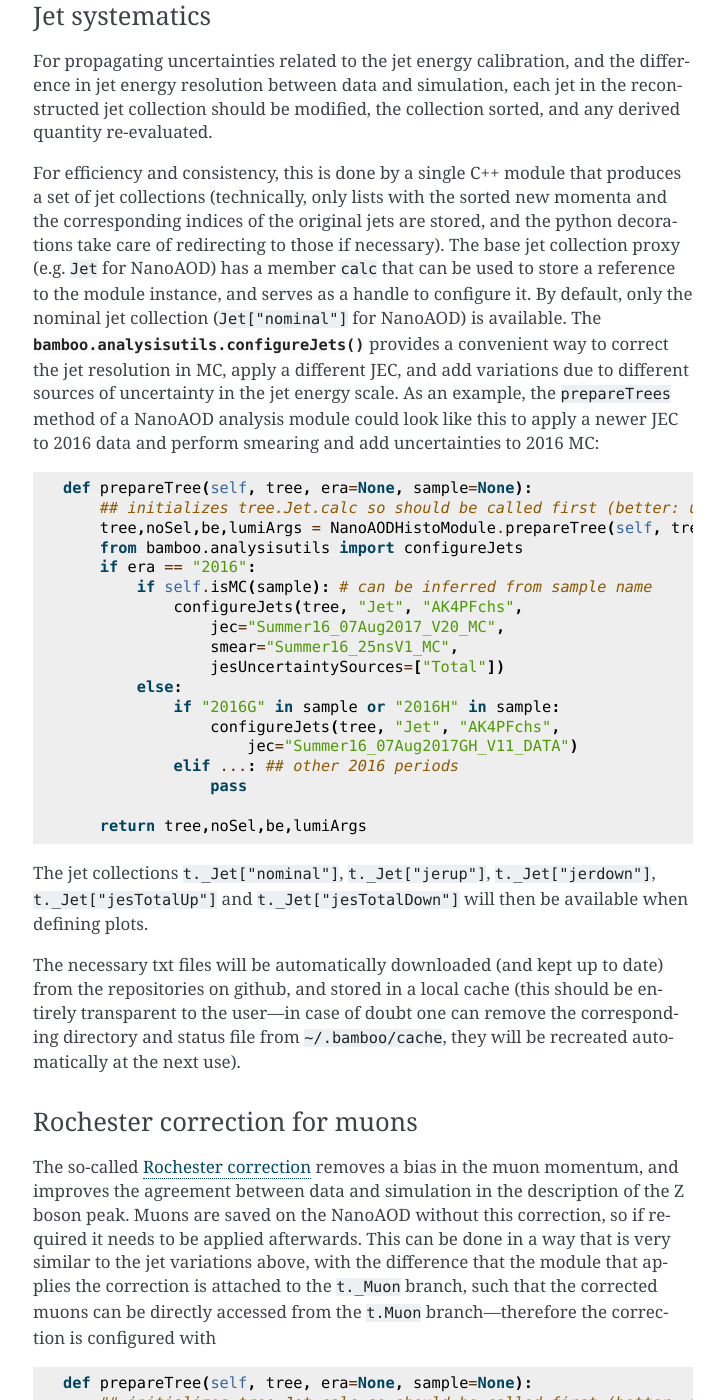
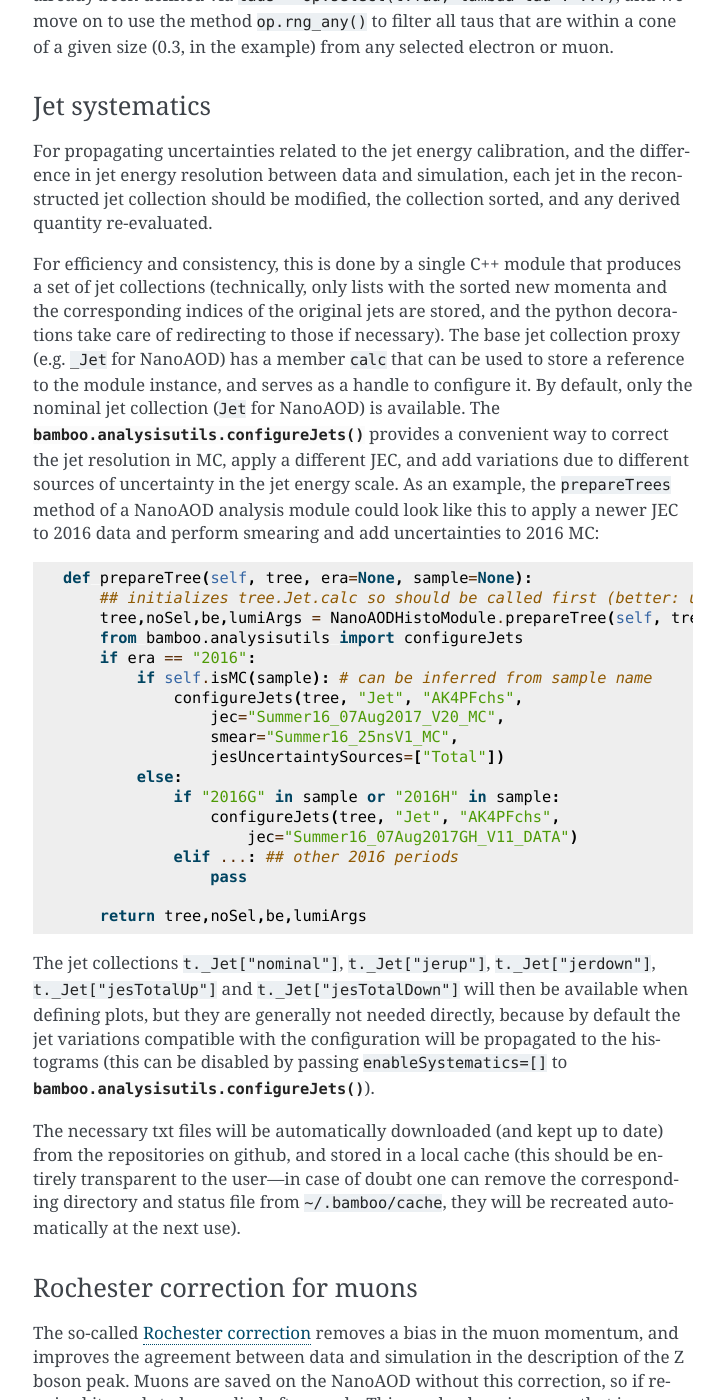
Before and after one commit to recotoolsbenchmarks/BambooAnalysis, a Sphinx documentation site: the page built from doc/userguide.rst, in a window 1280 px wide and 1400 px high, scrolled down 12399 px. Shown: the whole window, without its empty margins (387-1111 px from the left). Built offline with Sphinx 7.4.7, drawn with Linux system fonts in a browser that asks for light colours; some of the changed text lies outside the part shown.

Commit message:
Mention automatic stats in general intro

```diff
--- a/doc/index.rst
+++ b/doc/index.rst
@@ -33,6 +33,8 @@
 language that is commonly used to discuss and describe them. By constructing
 an object representation of the expression, a few powerful operations can be
 used to compose complex expressions.
+This also allows to automate the construction of derived expressions, e.g. for
+shape systematic variation histograms.
 
 Building selections, plots etc. with such expressions is analysis-specific, but
 the mechanics of loading data samples, processing them locally or on a batch
--- a/doc/userguide.rst
+++ b/doc/userguide.rst
@@ -525,6 +525,11 @@
 and second-if-subleading (to be reviewed for NanoAOD) scalefactor paths,
 respectively, instead of a single path.
 
+Histogram variations representing the shape systematic uncertainty due to an
+uncertainty on the scalefactor values can be automatically produced by passing
+a name to the ``systName`` keyword argument of the
+:py:meth:`~bamboo.scalefactors.get_scalefactor` method.
+
 As an example, some basic lepton ID and jet tagging scalefactors could be
 included in an analysis on NanoAOD by defining
 
@@ -668,10 +672,10 @@
 that produces a set of jet collections (technically, only lists with the sorted
 new momenta and the corresponding indices of the original jets are stored, and
 the python decorations take care of redirecting to those if necessary).
-The base jet collection proxy (e.g. ``Jet`` for NanoAOD) has a member ``calc``
+The base jet collection proxy (e.g. ``_Jet`` for NanoAOD) has a member ``calc``
 that can be used to store a reference to the module instance, and serves as a
 handle to configure it.
-By default, only the nominal jet collection (``Jet["nominal"]`` for NanoAOD) is
+By default, only the nominal jet collection (``Jet`` for NanoAOD) is
 available. The :py:meth:`bamboo.analysisutils.configureJets` provides a
 convenient way to correct the jet resolution in MC, apply a different JEC, and
 add variations due to different sources of uncertainty in the jet energy scale.
@@ -702,7 +706,11 @@
 
 The jet collections ``t._Jet["nominal"]``, ``t._Jet["jerup"]``,
 ``t._Jet["jerdown"]``, ``t._Jet["jesTotalUp"]`` and ``t._Jet["jesTotalDown"]``
-will then be available when defining plots.
+will then be available when defining plots, but they are generally not needed
+directly, because by default the jet variations compatible with the
+configuration will be propagated to the histograms (this can be disabled by
+passing ``enableSystematics=[]`` to
+:py:meth:`bamboo.analysisutils.configureJets`).
 
 The necessary txt files will be automatically downloaded (and kept up to date)
 from the repositories on github, and stored in a local cache (this should be
```
Also changed, not shown: other parts of doc/userguide.rst (+4 -5 lines).
